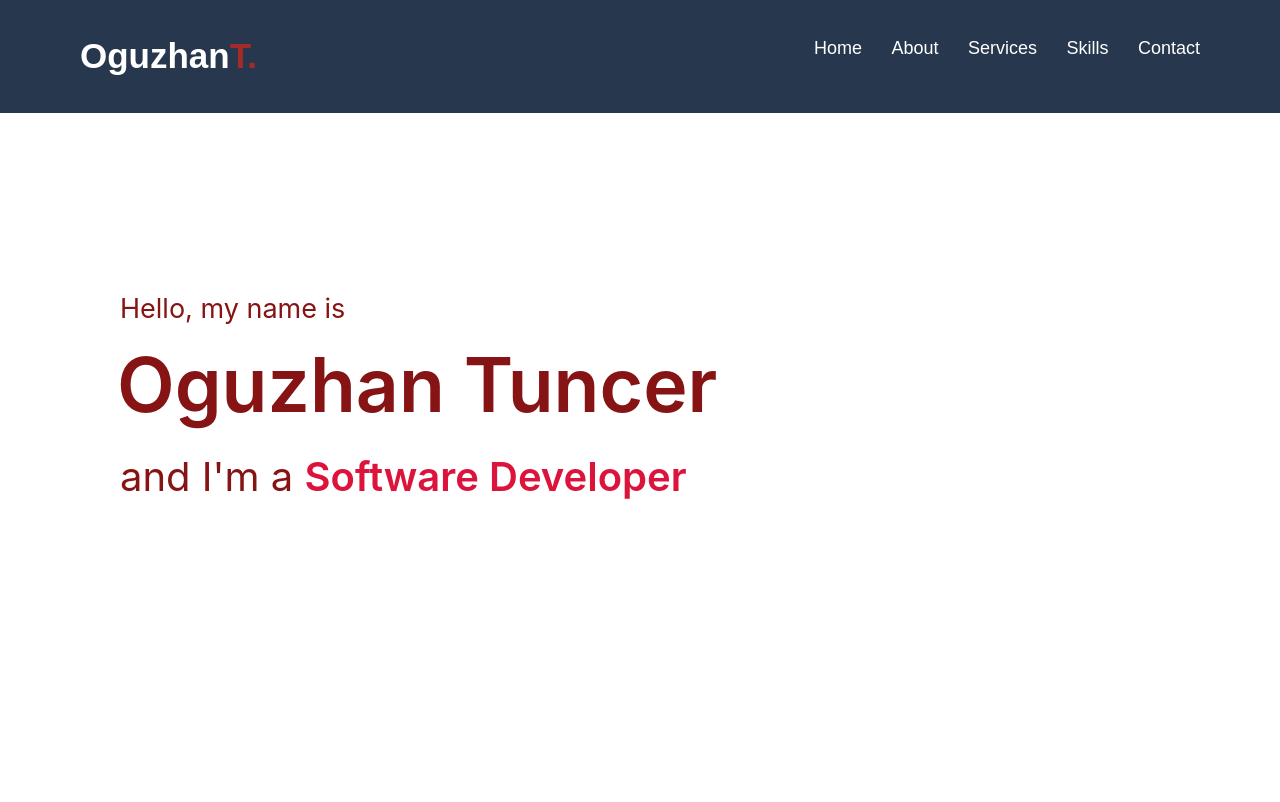
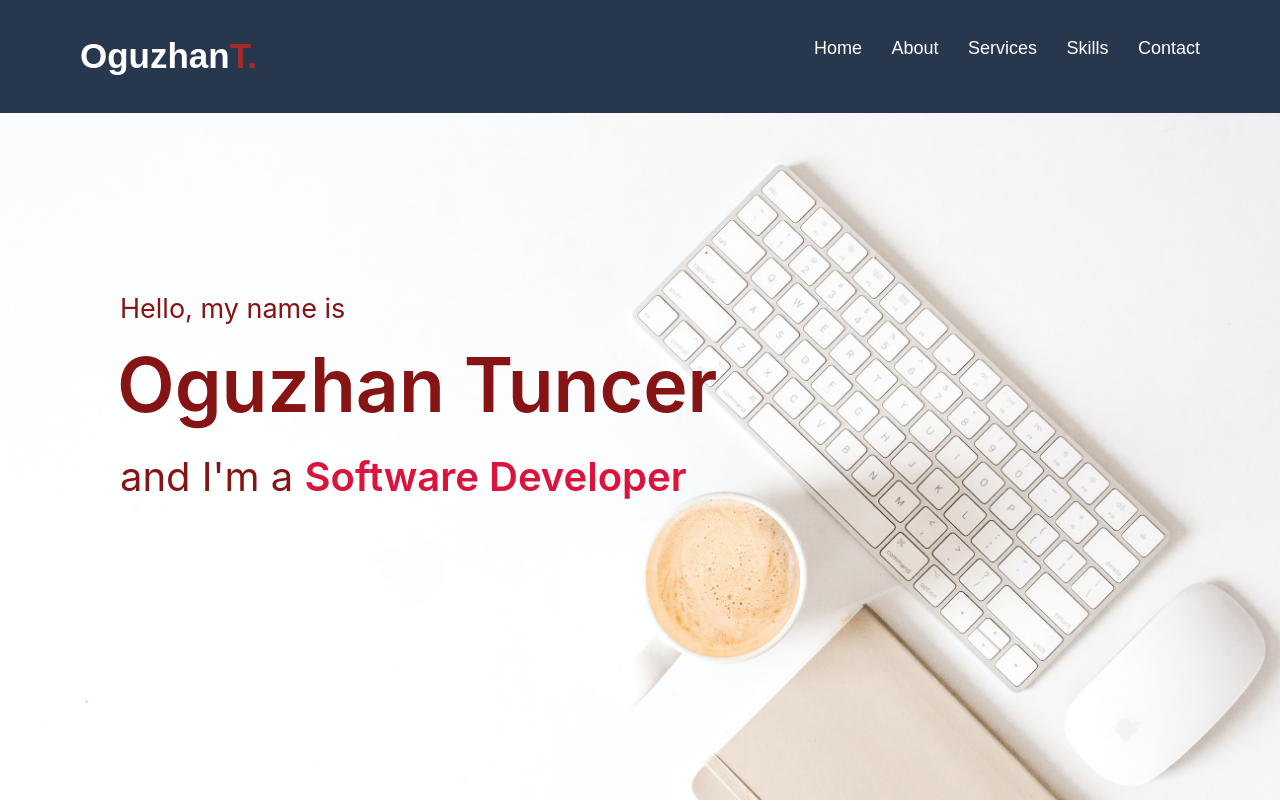
Before and after one commit to oguzhantuncer/personal-portfolio, a plain HTML site: page index.html in a window 1280 px wide. Shown: the top 802 px of the page. Drawn offline with nearby package versions, Linux system fonts and the light colour scheme; the site is published under a folder, as on GitHub Pages, so addresses that start at the root find nothing.

Commit message:
home page photo problem solving

```diff
--- a/assets/styles.scss
+++ b/assets/styles.scss
@@ -176,7 +176,7 @@ $color_4: crimson;
 .home {
   display: flex;
   height: 100vh;
-  background-image: url("/home.JPG");
+  background-image: url("./images/home.JPG");
   background-size: cover;
   background-attachment: fixed;
   color: #861414;
```
Also changed, not shown: assets/styles.css, home.JPG (deleted).
